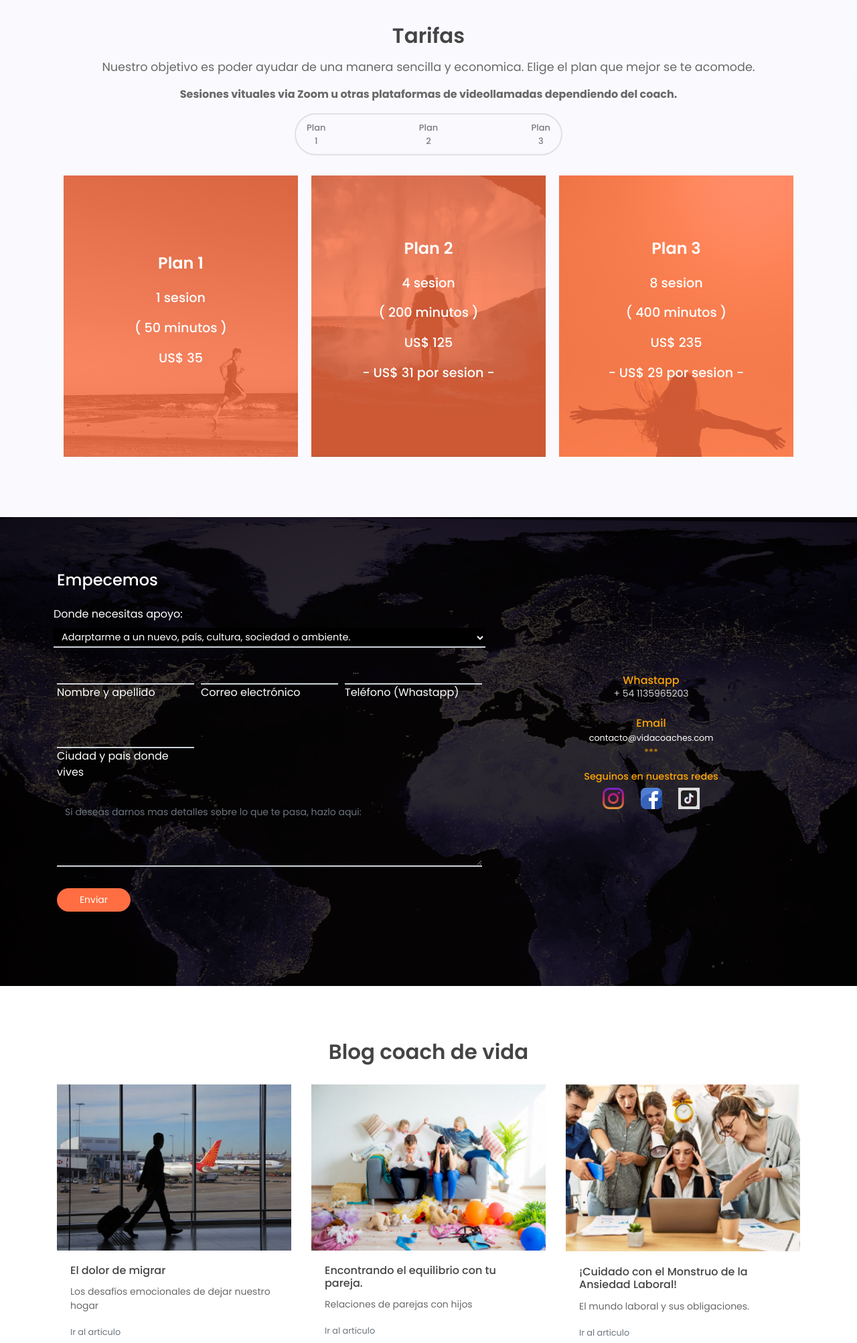
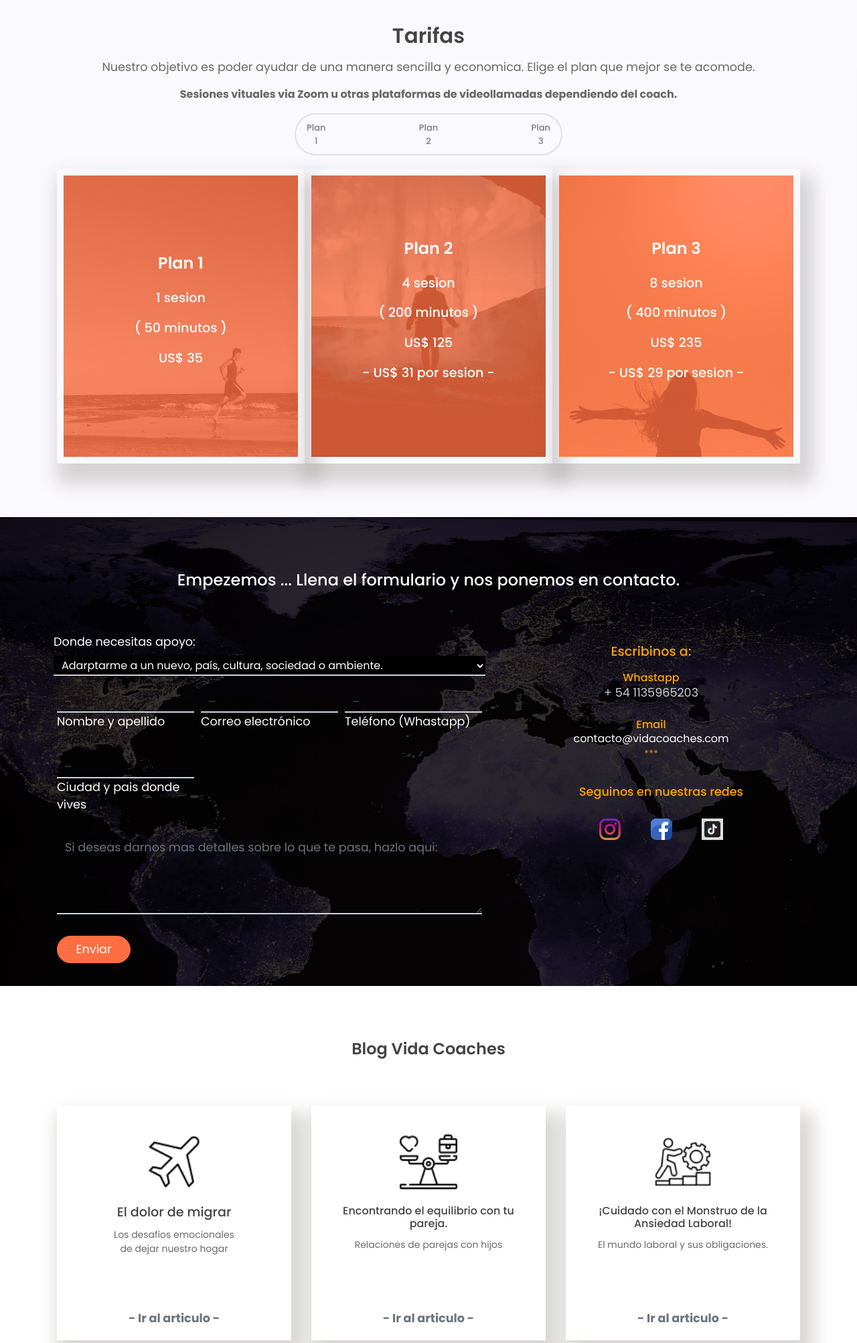
Before and after one commit to Giselarioss/nuevo_proyecto, a PHP site: page / in a window 1280 px wide. Shown: the part 3453-5458 px from the top of the page at 67% size. Run offline with PHP 8.4, Linux system fonts and the light colour scheme.

Commit message:
modific. blog

```diff
--- a/index.html
+++ b/index.html
@@ -371,9 +371,9 @@
             </div>
             <div class="portfolio-container text-center">
                 <!--------------------------------Inicio de tarifas sin filtros ---------------------------->
-                <div class="col-md-6 col-lg-4 new" id="tarifa1">
+                <div class="col-md-6 col-lg-4 new" id="tarifa1" style="box-shadow: 10px 20px 25px 10px rgba(87, 79, 69, 0.226);">
                     <div class="portfolio-item">
-                        <img src="imgs/web-1.jpg" class="img-fluid" alt="hombre corriendo por la playa">
+                        <img src="imgs/web-1.jpg" class="img-fluid" alt="hombre corriendo por la playa" >
                         <div class="content-holder" >
                             <a class="img-popup" href="imgs/web-1.png"></a>
                             <div class="text-holder">
@@ -385,8 +385,8 @@
                         </div>
                     </div>
                 </div>
-                <div class="col-md-6 col-lg-4 new" id="tafira2">
-                    <div class="portfolio-item">
+                <div class="col-md-6 col-lg-4 new" id="tafira2" style="box-shadow: 10px 20px 25px 10px rgba(87, 79, 69, 0.226);">
+                    <div class="portfolio-item" >
                         <img src="imgs/web-11.jpg" class="img-fluid"
                             alt="Download free bootstrap 4 admin dashboard, free boootstrap 4 templates">
                         <div class="content-holder">
@@ -401,7 +401,7 @@
                         </div>
                     </div>
                 </div>
-                <div class="col-md-6 col-lg-4 new" id="tafira3">
+                <div class="col-md-6 col-lg-4 new" id="tafira3" style="box-shadow: 10px 20px 25px 10px rgba(87, 79, 69, 0.226);">
                     <div class="portfolio-item">
                         <img src="imgs/web-111.jpg" class="img-fluid"
                             alt="Download free bootstrap 4 admin dashboard, free boootstrap 4 templates">
@@ -430,15 +430,17 @@
     <!-- Contact Section -->
     <section id="contact" class="section has-img-bg pb-0" style="min-height: 700px; padding-bottom: 50px; scroll-margin: 60px;" >
         <div class="container">
-            <div class="row align-items-center ">
+            <div class="row" style="justify-content: space-around">
+                <h4 class="mb-4 text-center" style="padding-bottom: 40px;">Empezemos ... Llena el formulario y nos ponemos en contacto.</h4>
 
                 <div class="col-md-7">
+
                     <form>
-                        <h4 class="mb-4">Empecemos</h4>
+
                         <div class="form-row">
-                            <label for="problemas">Donde necesitas apoyo:</label>
+                            <label for="problemas" style="font-size: 1.1rem;">Donde necesitas apoyo:</label>
                             <select name="problemas" id="problemas"
-                                style="font-size: 0.9rem; color: white; background-color: black"
+                                style="font-size: 1rem; color: white; background-color: black"
                                 class="form-control form-control-sm" required>
 
                                 <option value="adaptarse">Adarptarme a un nuevo, país, cultura, sociedad o ambiente.
@@ -454,33 +456,33 @@
                                 <option value="otros">Otros...</option>
 
                             </select>
-                            <div class="form-group col-sm-4" style="padding-top: 15px;">
+                            <div class="form-group col-sm-4" style="padding-top: 15px; font-size: 1.1rem;">
                                 <input type="text" class="form-control text-white rounded-0 bg-transparent" name="name"
                                     placeholder="..." required> Nombre y apellido
                             </div>
-                            <div class="form-group col-sm-4" style="padding-top: 15px;">
+                            <div class="form-group col-sm-4" style="padding-top: 15px; font-size: 1.1rem;">
                                 <input type="email" class="form-control text-white rounded-0 bg-transparent"
                                     name="email" placeholder="..." required>Correo electrónico
                             </div>
-                            <div class="form-group col-sm-4" style="padding-top: 15px;">
+                            <div class="form-group col-sm-4" style="padding-top: 15px; font-size: 1.1rem;" >
                                 <input type="tel" class="form-control text-white rounded-0 bg-transparent"
                                     name="telefono" placeholder="...">Teléfono (Whastapp)
                             </div>
 
-                            <div class="form-group col-sm-4" style="padding-top: 15px;">
+                            <div class="form-group col-sm-4" style="padding-top: 15px; font-size: 1.1rem;">
                                 <input type="text" class="form-control text-white rounded-0 bg-transparent" name="pais"
                                     placeholder="..." required>Ciudad y pais donde vives
                             </div>
 
                             <div class="form-group col-12" style="padding-top: 15px;">
                                 <textarea name="message" id="" cols="30" rows="4"
-                                    class="form-control text-white rounded-0 bg-transparent"
+                                    class="form-control text-white rounded-0 bg-transparent" style="font-size: 1.1rem;"
                                     placeholder="Si deseas darnos mas detalles sobre lo que te pasa, hazlo aqui:"></textarea>
 
                             </div>
                             <div class="form-group col-12 mb-0">
                                 <a href="mailto:contacto@vidacoaches.com" target="_blank">
-                                    <button type="submit" class="btn btn-primary rounded w-md mt-3">Enviar</button>
+                                    <button type="submit" class="btn btn-primary rounded w-md mt-3" style="font-size: 1.1rem;">Enviar</button>
                                 </a>
 
                             </div>
@@ -488,26 +490,30 @@
                     </form>
                 </div>
                 <div class="col-md-5 my-3 text-center">
-                    <h6 class="mb-0" style="color: orange;">Whastapp</h6>
+                    <h6 style="color: orange; font-size: 1.2rem; padding-bottom: 10px;">Escribinos a:
+                    </h6>
+                    <h6 class="mb-0" style="color: orange; font-size: 1rem;">Whastapp</h6>
                     <a href="https://api.whatsapp.com/send?phone=+540111535965203&text=Hola, Necesito mas informacion!">
-                        <p class="mb-4" style="color: white">+ 54 1135965203</p>
+                        <p class="mb-4" style="color: white; font-size: 1.1rem;">+ 54 1135965203</p>
                     </a>
 
-                    <h6 class="mb-0" style="color: orange;">Email</h6>
+                    <h6 class="mb-0" style="color: orange; font-size: 1rem;">Email</h6>
                     <a class="mb-4" href="mailto:contacto@vidacoaches.com" target="_blank"
-                        style="color: white; font-size: 0.8rem; padding-bottom: 20px;">contacto@vidacoaches.com</a>
+                        style="color: white; font-size: 1rem; padding-bottom: 20px;">contacto@vidacoaches.com</a>
 
                     <p style="color: orange;font-size: 0.9rem;">***</p>
-                    <h6 style="color: orange;font-size: 0.9rem;">Seguinos en nuestras redes</h6>
+                    <div style="padding-left: 30px;">
+                        <h6 style="color: orange;font-size: 1.1rem; padding-top: 20px; padding-bottom: 20px;">Seguinos en nuestras redes</h6>
                     <a style="padding: 10px;" class="sociales" href="https://www.instagram.com/vidacoaches/"
                         target="_blank"><img src="imgs/instagram.png"
                             alt="link para visitarnos en nuestro instagram"></a>
-                    <a style="padding: 10px;" class="sociales"
+                    <a style="padding: 30px;" class="sociales"
                         href="https://www.facebook.com/profile.php?id=100092736528246" target="_blank"><img
                             src="imgs/facebook.png" alt="link para visitarno en facebook"></a>
                     <a style="padding: 10px;" class="sociales rounded"
                         href="https://www.tiktok.com/@vidacoaches?lang=es" target="_blank"><img src="imgs/tik-tok.png"
                             alt="link para visitarnos en tik tok"></a>
+                    </div>
 
                 </div>
             </div>
@@ -518,18 +524,19 @@
     <!-- Blog Section -->
     <section class="section" id="blog" style="scroll-margin: 40px;">
         <div class="container">
-            <h6 class="section-title mb-0 text-center" style="padding-bottom: 30px;">Blog coach de vida</h6>
+            <h6 class="section-title mb-0 text-center" style="padding-bottom: 70px; font-size: 1.5rem;">Blog Vida Coaches</h6>
 
-            <div class="row">
+            <div class="row text-center">
                 <div class="col-md-4">
-                    <div class="card border-0 mb-4">
-                        <img src="imgs/blog-1.jpg" alt="" class="card-img-top w-100">
-                        <div class="card-body">
-                            <h6 class="card-title">El dolor de migrar</h6>
-                            <p>Los desafíos emocionales de dejar nuestro hogar</p>
-                            <a href="javascript:void(0)" onclick="window.modal1.showModal();"
-                                class="small text-muted">Ir al articulo</a>
+                    <div class="card border-0 mb-4 h-100" style="box-shadow: 10px 20px 25px 10px rgba(87, 79, 69, 0.226);">
+                        <div class="card-body" >
+                            <img src="imgs/avion.png" alt="avion" class="card-img-top " style=" margin:20px; width: 28%;">
+                            <h6 class="card-title" style="font-size: 1.2rem;">El dolor de migrar</h6>
+                            <p class="mb-0">Los desafíos emocionales</p>
+                            <p>de dejar nuestro hogar</p>
                         </div>
+                        <a href="javascript:void(0)" onclick="window.modal1.showModal();"
+                                class="small text-muted" style="padding-top: 20px; font-size: 1.1rem; padding-bottom: 20px;"><b> - Ir al articulo -</b></a>
                     </div>
                     <dialog id="modal1" class="border-0 mb-4" style="padding: 60px 40px; background-color: white">
 
@@ -565,22 +572,23 @@
                             significativo en su salud mental y emocional. Es importante reconocer y abordar estos
                             desafíos, brindando apoyo y recursos adecuados para ayudar a los migrantes a sanar y
                             adaptarse a su nuevo entorno. En Vida Coaches estamos para ayudarte a reconectar, manejar la
-                            transición, adaptarte y seguir adelante.<a href="#contact"
+                            transición, adaptarte y seguir adelante.<a  href="#contact"
                                 style="font-size: 1.1rem; color: orangered;font-weight: bolder;"
                                 onclick="window.modal1.close();"> Escríbenos!</a></p>
 
-                        <a href="#blog" class="btn btn-primary btn-sm rounded" onclick="window.modal1.close();">x</a>
+                        <a href="#blog" class="btn btn-primary btn-sm rounded" onclick="window.modal1.close();">Volver</a>
                     </dialog>
                 </div>
                 <div class="col-md-4">
-                    <div class="card border-0 mb-4">
-                        <img src="imgs/blog-3.png" alt="" class="card-img-top w-100">
-                        <div class="card-body">
+                    <div class="card border-0 mb-4 h-100" style="box-shadow: 10px 20px 25px 10px rgba(87, 79, 69, 0.226);">
+
+                        <div class="card-body" >
+                            <img src="imgs/equilibrio.png" alt="balanza equilibrio entre corazon y obligaciones" class="card-img-top" style=" margin:20px; width: 28%;">
                             <h6 class="card-title">Encontrando el equilibrio con tu pareja.</h5>
                                 <p>Relaciones de parejas con hijos</p>
-                                <a href="javascript:void(0)" onclick="window.modal2.showModal();"
-                                    class="small text-muted">Ir al articulo</a>
                         </div>
+                        <a href="javascript:void(0)" onclick="window.modal1.showModal();"
+                                class="small text-muted" style="padding-top: 20px; font-size: 1.1rem; padding-bottom: 20px;"><b> - Ir al articulo -</b></a>
                     </div>
                     <dialog id="modal2" class="border-0 mb-4" style="padding: 60px 40px; background-color: white">
 
@@ -619,18 +627,19 @@
                                 href="#contact" style="font-size: 1.1rem; color: orangered;font-weight: bolder;"
                                 onclick="window.modal2.close();"> Escríbenos!</a></p>
 
-                        <a href="#blog" class="btn btn-primary btn-sm rounded" onclick="window.modal2.close();">x</a>
+                        <a href="#blog" class="btn btn-primary btn-sm rounded" onclick="window.modal2.close();">Volver</a>
                     </dialog>
                 </div>
                 <div class="col-md-4">
-                    <div class="card border-0 mb-4">
-                        <img src="imgs/blog-2.png" alt="" class="card-img-top w-100">
-                        <div class="card-body">
+                    <div class="card border-0 mb-4 h-100" style="box-shadow: 10px 20px 25px 10px rgba(87, 79, 69, 0.226);">
+                        <div class="card-body" >
+                            <img src="imgs/laboral.png" alt="hombre llevando engranaje cuesta arriba" class="card-img-top " style=" margin:20px; width: 28%;">
                             <h6 class="card-title">¡Cuidado con el Monstruo de la Ansiedad Laboral!</h6>
                             <p>El mundo laboral y sus obligaciones.</p>
-                            <a href="javascript:void(0)" onclick="window.modal3.showModal();"
-                                class="small text-muted">Ir al articulo</a>
+
                         </div>
+                        <a href="javascript:void(0)" onclick="window.modal1.showModal();"
+                                class="small text-muted" style="padding-top: 20px; font-size: 1.1rem; padding-bottom: 20px;"><b> - Ir al articulo -</b></a>
                     </div>
                     <dialog id="modal3" class="border-0 mb-4" style="padding: 60px 40px; background-color: white">
 
@@ -674,7 +683,7 @@
                                 style="font-size: 1.1rem; color: orangered;font-weight: bolder;"
                                 onclick="window.modal3.close();"> Escríbenos!</a></p>
 
-                        <a href="#blog" class="btn btn-primary btn-sm rounded" onclick="window.modal3.close();">x</a>
+                        <a href="#blog" class="btn btn-primary btn-sm rounded" onclick="window.modal3.close();">Volver</a>
                     </dialog>
                 </div>
             </div>
--- a/scss/vendors/bootstrap-4.3.1/_card.scss
+++ b/scss/vendors/bootstrap-4.3.1/_card.scss
@@ -34,6 +34,15 @@
     }
   }
 }
+dialog{
+  text-align: start;
+  &::backdrop{
+    background-color: rgba(0, 0, 0, 0.897);
+  }
+
+
+}
+
 .card_new{
   background: rgba(255, 255, 255, 0.712);
   box-shadow: 0 8px 15px 0 rgba(69, 71, 87, 0.226);
```
Also changed, not shown: css/leadmark.css, imgs/avion.png (added), imgs/equilibrio.png (added), imgs/laboral.png (added), imgs/web1.png (deleted), imgs/web2.png (deleted), imgs/web3.png (deleted), 1 other file.
